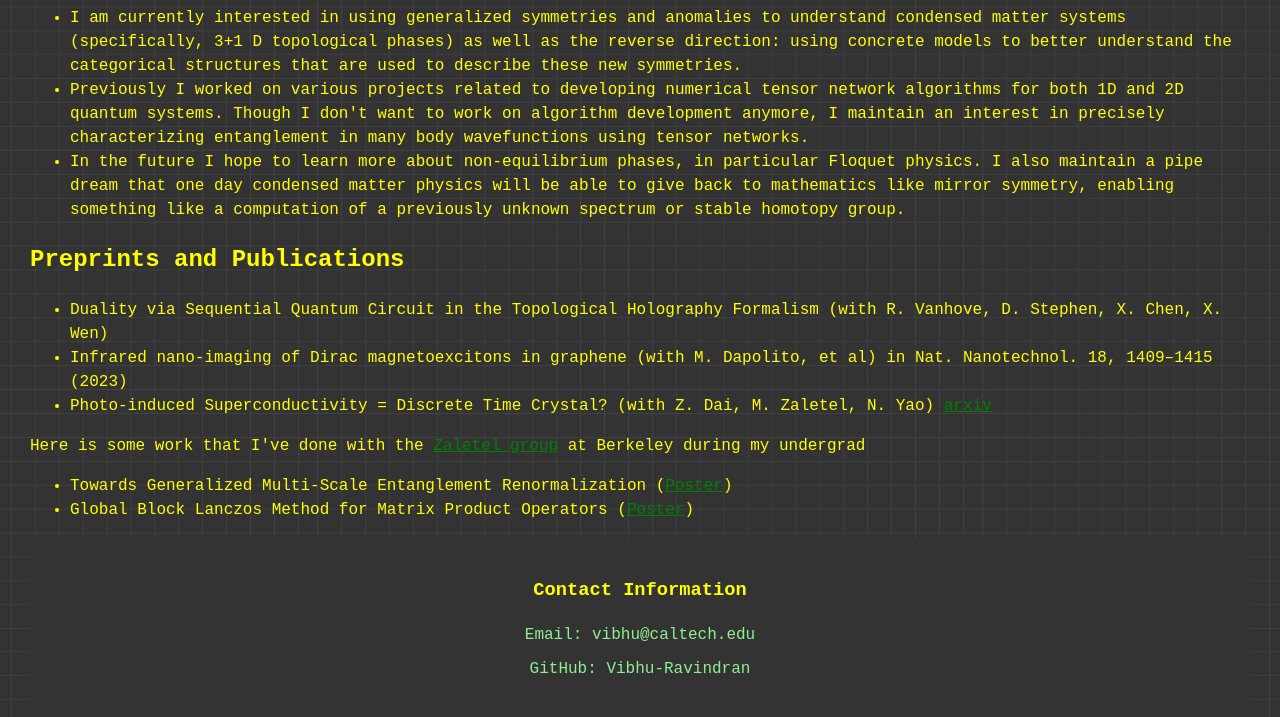
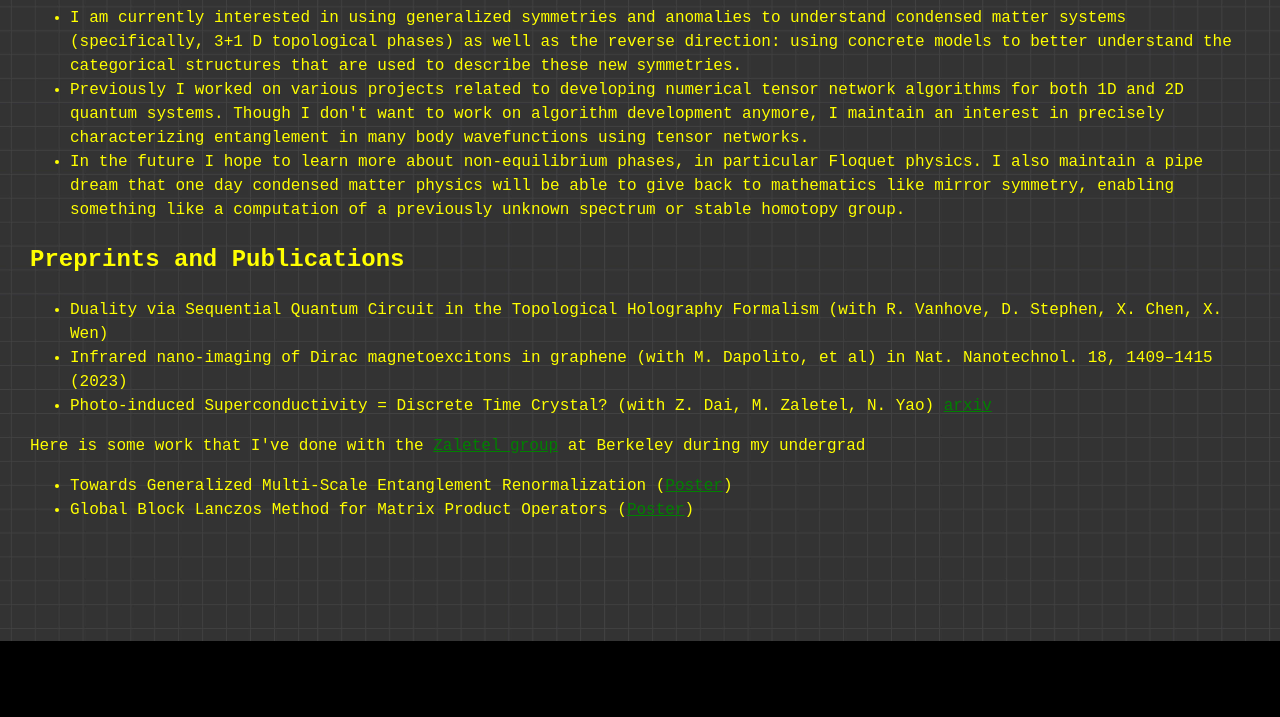
Before and after one commit to Vibhu-Ravindran/Vibhu-Ravindran.github.io, a plain HTML site: page research.html in a window 1280 px wide. Shown: the part 219-936 px from the top of the page. After the commit the page ends 860 px from the top, so only its background shows below. Drawn offline with Linux system fonts and the light colour scheme.

Commit message:
Update research.html

```diff
--- a/research.html
+++ b/research.html
@@ -37,18 +37,6 @@
     <li>Towards Generalized Multi-Scale Entanglement Renormalization (<a href="https://drive.google.com/file/d/1H7oBGG4yBB1M_eQFwxEQQgDNiJOsqIHv/view?usp=sharing">Poster</a>) </li>
     <li>Global Block Lanczos Method for Matrix Product Operators (<a href="https://drive.google.com/file/d/1kUVaPfc-nTXkc-udU4YJM1EzGS67dDLm/view">Poster</a>) </li>
 </ul>
-<footer>
-    <div class="footer-content">
-        <h3>Contact Information</h3>
-        <ul>
-            <li>
-                <a href="mailto:vibhu@caltech.edu">Email: vibhu@caltech.edu</a>
-            </li>
-            <li>
-                <a href="https://github.com/Vibhu-Ravindran" target="_blank">GitHub: Vibhu-Ravindran</a>
-            </li>
-        </ul>
-    </div>
-</footer>
+
 </body>
 </html>
```
